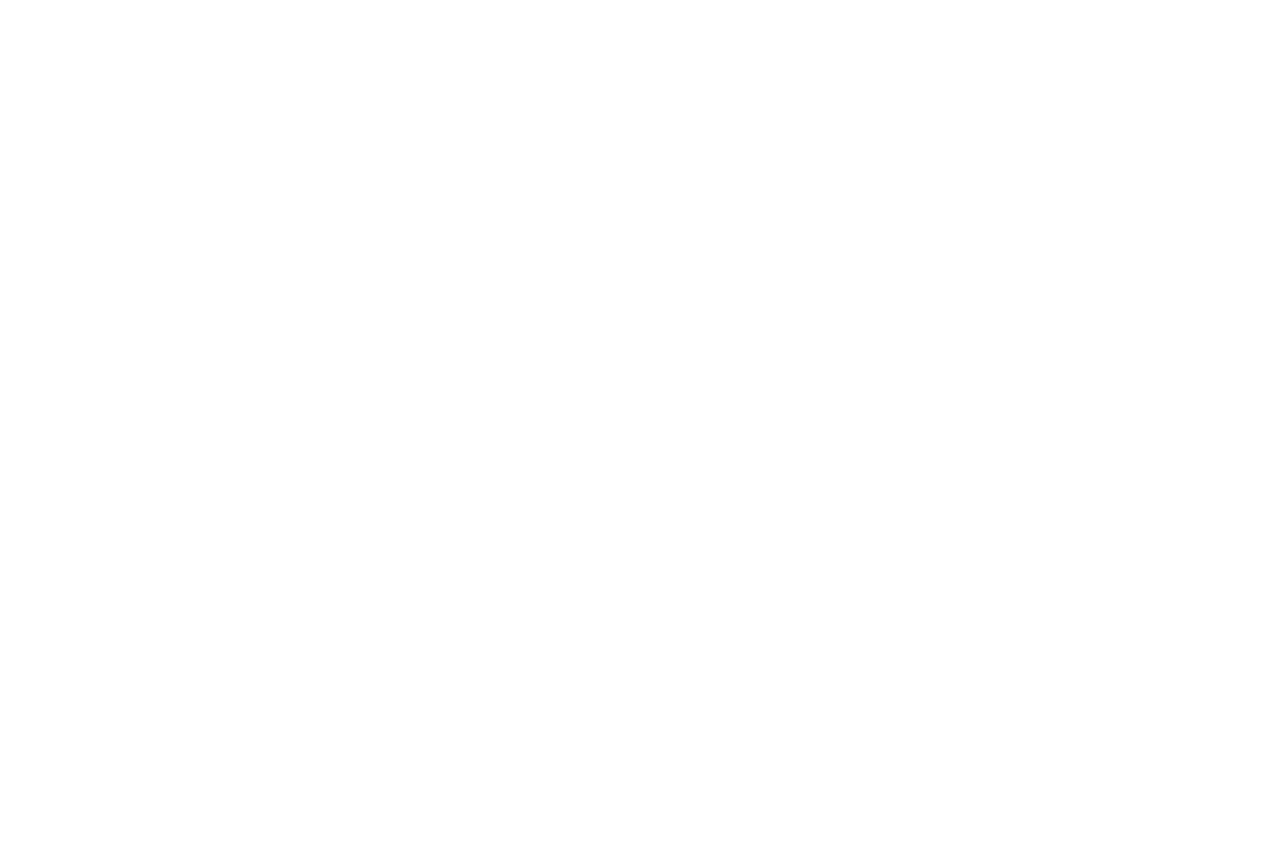
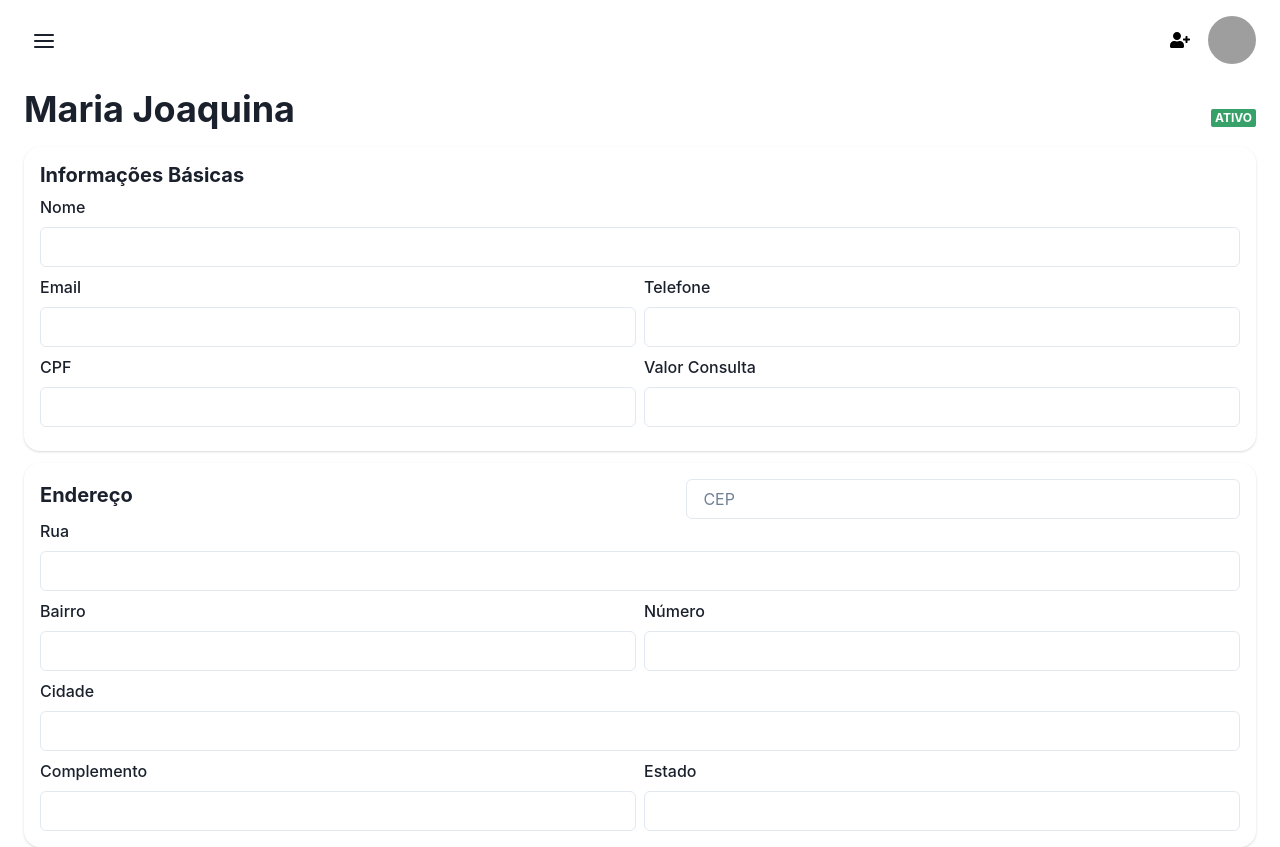
Before and after one commit to desogab/psicontrole, a React (Vite) app: page /clients/1 in a window 1280 px wide. Before the commit this address had no page. Before the commit the page ends 800 px from the top, so only its background shows below. Built offline with nearby package versions, Linux system fonts and the light colour scheme; data requests are answered from the project's data file; grey boxes are pictures that could not be loaded.

Commit message:
feat(client): create client page with data
Create first version of clients and client by id

```diff
--- a/src/pages/Client.tsx
+++ /dev/null
@@ -1,3 +0,0 @@
-export function Client() {
-  return (<>Client</>);
-}
--- /dev/null
+++ b/src/pages/Client/Client.tsx
@@ -0,0 +1,83 @@
+import {
+  TableContainer,
+  Table,
+  Thead,
+  Tr,
+  Th,
+  Tbody,
+  Td,
+  Tfoot,
+  Flex,
+  Heading,
+} from '@chakra-ui/react';
+import { useEffect, useState } from 'react';
+import { Link } from 'react-router-dom';
+
+interface Client {
+  id: string;
+  active: boolean;
+  sponsor: boolean;
+  name: string;
+  birthdate?: string | '';
+  cpf: string;
+  email: string | '';
+  phone: string;
+  consultationPrice: number;
+  createdAt: string;
+  updatedAt: string | null;
+}
+
+export function Client() {
+  const [clients, setClients] = useState<Client[]>([]);
+
+  useEffect(() => {
+    (async () => {
+      const clientList = await fetch('http://localhost:3001/clients', { method: 'GET' }).then((response) => response.json());
+
+      // setTimeout(() => {
+      setClients(clientList);
+      // }, 3000);
+    })();
+  }, []);
+
+  return (
+    <Flex w="100%" direction="column">
+      <Heading mb={2}>Clientes</Heading>
+      <TableContainer>
+        <Table variant="striped">
+          <Thead>
+            <Tr>
+              <Th>Nome</Th>
+              <Th>CPF</Th>
+              <Th>Contato</Th>
+              <Th>Ativo?</Th>
+            </Tr>
+          </Thead>
+          <Tbody>
+            {clients?.map((client) => (
+              <Tr key={client.id}>
+                <Td _hover={{ cursor: 'pointer' }}>
+                  <Link to={`/clients/${client.id}`}>
+                    {`${client.name}`}
+                  </Link>
+                </Td>
+                <Td>{client.cpf}</Td>
+                <Td>{client.phone}</Td>
+                <Td>{client.active ? 'Ativo' : 'Inativo'}</Td>
+
+              </Tr>
+            ))}
+          </Tbody>
+          <Tfoot>
+            <Tr>
+              <Th>Nome</Th>
+              <Th>CPF</Th>
+              <Th>Contato</Th>
+              <Th>Ativo?</Th>
+            </Tr>
+          </Tfoot>
+        </Table>
+      </TableContainer>
+    </Flex>
+  );
+}
--- /dev/null
+++ b/src/pages/Client/ClientById.tsx
@@ -0,0 +1,162 @@
+import {
+  Badge,
+  Box,
+  Flex,
+  FormControl,
+  FormLabel,
+  Heading,
+  HStack,
+  Input,
+  SimpleGrid,
+  Spacer,
+} from '@chakra-ui/react';
+import { useEffect, useState } from 'react';
+import { useParams } from 'react-router-dom';
+
+interface ClientSponsor {
+  id: string;
+  name: string;
+  surname: string;
+  cpf: string;
+  createdAt: string;
+  updatedAt: string | null;
+}
+
+interface ClientEmergency {
+  id: string;
+  name: string;
+  surname: string;
+  phone: string;
+  createdAt: string;
+  updatedAt: string | null;
+}
+
+interface ClientAddress {
+  id: string;
+  street: string;
+  district: string;
+  number: number;
+  city: string;
+  complement: string;
+  state: string;
+  zipcode: string;
+  createdAt: string;
+  updatedAt: string | null;
+}
+
+interface Client {
+  id: string;
+  active: boolean; // ok
+  sponsor: boolean;
+  name: string; // ok
+  birthdate?: string | '';
+  cpf: string; // ok
+  email: string | ''; // ok
+  phone: string; // ok
+  consultationPrice: number; // ok
+  createdAt: string;
+  updatedAt: string | null;
+  clientAddress: ClientAddress;
+  clientEmergency: ClientEmergency;
+  clientSponsor: ClientSponsor;
+}
+
+export function ClientById() {
+  const { id } = useParams();
+  const [client, setClient] = useState<Client>();
+
+  useEffect(() => {
+    (async () => {
+      const dataClient = await fetch(`http://localhost:3001/clients/${id}`, { method: 'GET' }).then((response) => response.json());
+      setClient(dataClient);
+    })();
+  }, [id]);
+
+  return (
+    <Flex w="100%" direction="column">
+      <Flex alignItems="center">
+        <Heading as="h1" mb="4">{client?.name}</Heading>
+        <Spacer />
+        {client?.active ? (
+          <Badge variant="solid" colorScheme="green">ativo</Badge>
+        ) : (
+          <Badge variant="solid" colorScheme="red">inativo</Badge>
+        )}
+
+      </Flex>
+      <SimpleGrid spacing={3}>
+        <Box p={4} borderRadius="2xl" boxShadow="base">
+          <Heading as="h3" size="md" mb="2">Informações Básicas</Heading>
+          <HStack mb="2" alignContent="flex-start" alignItems="flex-start">
+            <FormControl>
+              <FormLabel htmlFor="name">Nome</FormLabel>
+              <Input id="name" type="text" />
+            </FormControl>
+          </HStack>
+          <HStack mb="2">
+            <FormControl>
+              <FormLabel htmlFor="email">Email</FormLabel>
+              <Input id="email" type="email" />
+            </FormControl>
+            <FormControl>
+              <FormLabel htmlFor="phone">Telefone</FormLabel>
+              <Input id="phone" type="tel" />
+            </FormControl>
+          </HStack>
+          <HStack mb="2">
+            <FormControl>
+              <FormLabel htmlFor="cpf">CPF</FormLabel>
+              <Input id="cpf" type="text" />
+            </FormControl>
+            <FormControl>
+              <FormLabel htmlFor="consultationPrice">Valor Consulta</FormLabel>
+              <Input id="consultationPrice" type="text" />
+            </FormControl>
+          </HStack>
+        </Box>
+        <Box p={4} borderRadius="2xl" boxShadow="base">
+          <Flex alignItems="center">
+            <Heading as="h3" size="md" mb="2">Endereço</Heading>
+            <Spacer />
+            <FormControl flex={1}>
+              <Input placeholder="CEP" id="zipcode" type="text" />
+            </FormControl>
+          </Flex>
+          <HStack mb="2" alignContent="flex-start" alignItems="flex-start">
+            <FormControl>
+              <FormLabel htmlFor="street">Rua</FormLabel>
+              <Input id="street" type="text" />
+            </FormControl>
+          </HStack>
+          <HStack mb="2">
+            <FormControl>
+              <FormLabel htmlFor="district">Bairro</FormLabel>
+              <Input id="district" type="text" />
+            </FormControl>
+            <FormControl>
+              <FormLabel htmlFor="number">Número</FormLabel>
+              <Input id="number" type="number" />
+            </FormControl>
+          </HStack>
+          <HStack mb="2">
+            <FormControl>
+              <FormLabel htmlFor="city">Cidade</FormLabel>
+              <Input id="city" type="text" />
+            </FormControl>
+          </HStack>
+          <HStack>
+            <FormControl>
+              <FormLabel htmlFor="complement">Complemento</FormLabel>
+              <Input id="complement" type="text" />
+            </FormControl>
+            <FormControl>
+              <FormLabel htmlFor="state">Estado</FormLabel>
+              <Input id="state" type="text" />
+            </FormControl>
+          </HStack>
+        </Box>
+      </SimpleGrid>
+
+    </Flex>
+  );
+}
--- a/src/routes/Router.tsx
+++ b/src/routes/Router.tsx
@@ -1,6 +1,7 @@
 import { Route, Routes } from 'react-router-dom';
 import { Layout } from '../layout/Layout';
-import { Client } from '../pages/Client';
+import { Client } from '../pages/Client/Client';
+import { ClientById } from '../pages/Client/ClientById';
 import { Home } from '../pages/Home';
 
 export function Router() {
@@ -9,6 +10,7 @@
       <Route path="/" element={<Layout />}>
         <Route index element={<Home />} />
         <Route path="clients" element={<Client />} />
+        <Route path="clients/:id" element={<ClientById />} />
       </Route>
     </Routes>
   );
```
